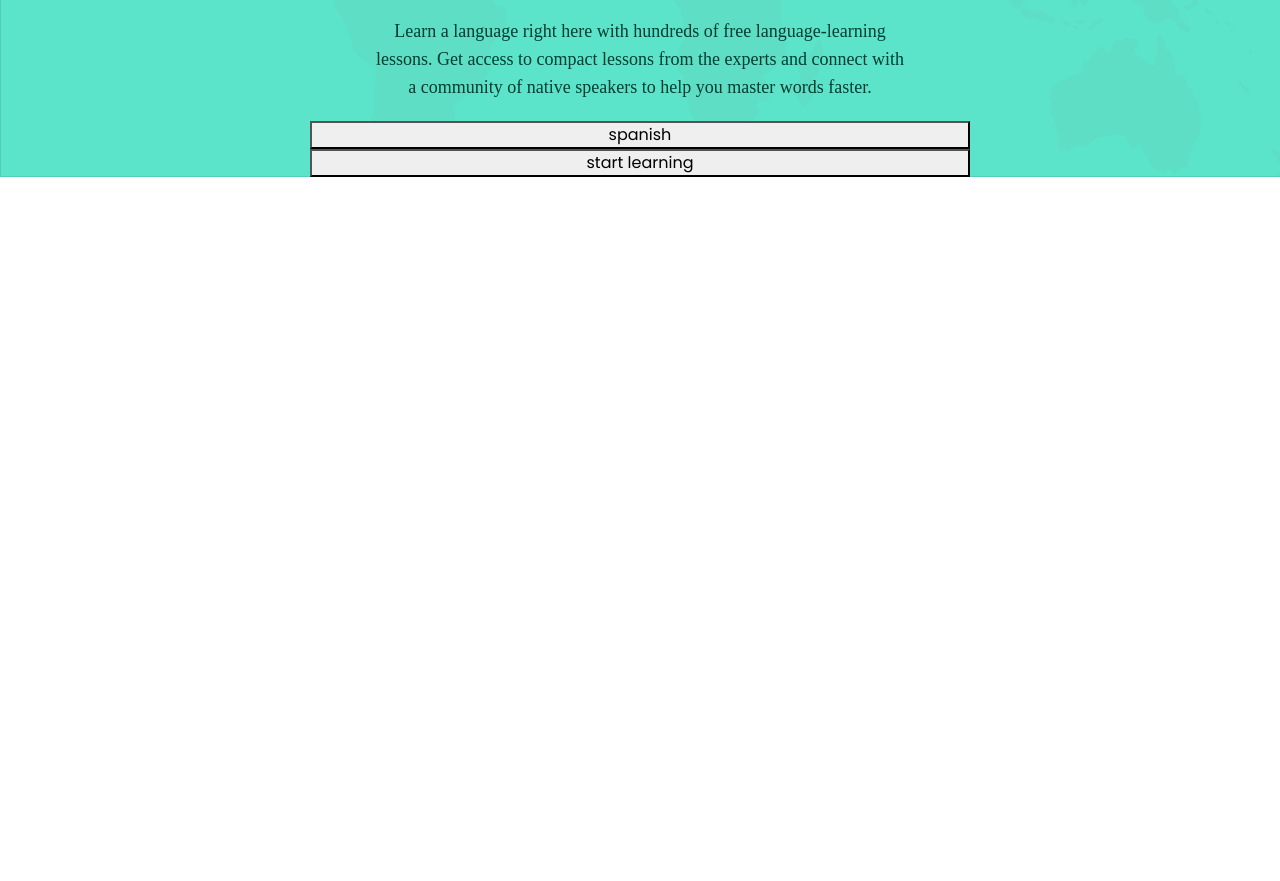
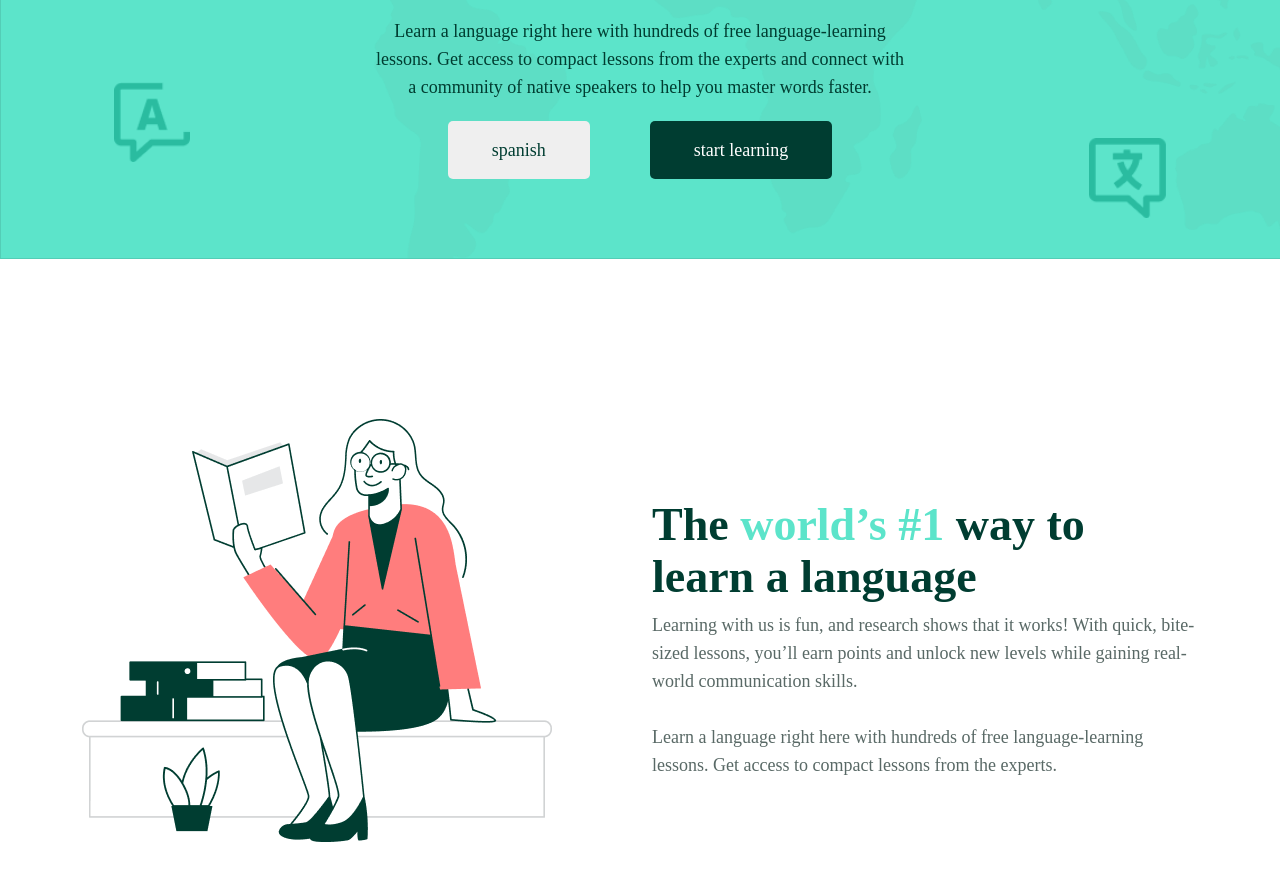
Before and after one commit to Shiham123/Learning-website, a website: page index.html in a window 1280 px wide. Shown: the part 509-1390 px from the top of the page. Before the commit the page ends 800 px from the top, so only its background shows below. Drawn offline with nearby package versions, Linux system fonts and the light colour scheme; files whose address does not match are found by name.

Commit message:
another section

```diff
--- a/index.html
+++ b/index.html
@@ -88,11 +88,46 @@
           a community of native speakers to help you master words faster.
         </p>
 
-        <button>spanish</button>
-        <button>start learning</button>
+        <div class="button-header d-flex justify-content-center">
+          <button>spanish</button>
+          <button>start learning</button>
+        </div>
+      </div>
+    </section>
+
+    <!-- ----------------------------------------------------- -->
+
+    <section class="section-two">
+      <div class="container">
+        <div class="row">
+          <div class="col-lg-6">
+            <div class="img">
+              <img
+                class="img-fluid"
+                src="/assets/image/sitting-img.png"
+                alt=""
+              />
+            </div>
+          </div>
+          <div class="col-lg-6">
+            <div class="details d-flex flex-column justify-content-center">
+              <h1>The <span>world’s #1</span> way to learn a language</h1>
+              <p>
+                Learning with us is fun, and research shows that it works! With
+                quick, bite-sized lessons, you’ll earn points and unlock new
+                levels while gaining real-world communication skills.
+                <br /><br />
+                Learn a language right here with hundreds of free
+                language-learning lessons. Get access to compact lessons from
+                the experts.
+              </p>
+            </div>
+          </div>
+        </div>
       </div>
     </section>
     <!-- ############################################################ -->
+
     <script src="https://cdn.jsdelivr.net/npm/bootstrap@5.2.2/dist/js/bootstrap.bundle.min.js"></script>
     <!-- <script src="./assets/start/js/bootstrap.bundle.min.js"></script> -->
   </body>
--- a/scss/style.scss
+++ b/scss/style.scss
@@ -156,4 +156,97 @@ body {
     text-align: center;
     color: #003d31;
   }
+
+  .button-header {
+    margin-bottom: 5rem;
+    position: relative;
+
+    &::before {
+      position: absolute;
+      content: '';
+      left: -30%;
+      bottom: 30%;
+      background-image: url(/assets/image/Union-1.png);
+      background-repeat: no-repeat;
+      background-position: center;
+      background-size: contain;
+      width: 80px;
+      height: 80px;
+    }
+
+    &::after {
+      position: absolute;
+      content: '';
+      right: -30%;
+      top: 30%;
+      background-image: url(/assets/image/Union-2.png);
+      background-repeat: no-repeat;
+      background-position: center;
+      background-size: contain;
+      width: 80px;
+      height: 80px;
+    }
+
+    button {
+      padding: 10px 10px;
+      margin: 0 30px;
+
+      &:nth-child(1) {
+        border: none;
+        font-family: 'Neue Montreal';
+        font-style: normal;
+        font-weight: 400;
+        font-size: 18px;
+        line-height: 28px;
+        text-align: center;
+        color: #003d31;
+        padding: 15px 44px;
+        border-radius: 5px;
+      }
+
+      &:nth-child(2) {
+        border: none;
+        background-color: #003d31;
+        color: #ffffff;
+        border-radius: 5px;
+        font-family: 'Neue Montreal';
+        font-style: normal;
+        font-weight: 500;
+        font-size: 18px;
+        line-height: 28px;
+        text-align: center;
+        padding: 15px 44px;
+      }
+    }
+  }
 }
+
+// --------------------------
+.section-two {
+  margin-top: 10rem;
+  margin-bottom: 10rem;
+  .details {
+    padding-top: 5rem;
+    h1 {
+      font-family: 'Neue Montreal';
+      font-style: normal;
+      font-weight: 700;
+      font-size: 46px;
+      line-height: 52px;
+      color: #003d31;
+
+      span {
+        color: #5ce4ca;
+      }
+    }
+
+    p {
+      font-family: 'Neue Montreal';
+      font-style: normal;
+      font-weight: 400;
+      font-size: 18px;
+      line-height: 28px;
+      color: #596966;
+    }
+  }
+}
```
Also changed, not shown: assets/css/style.css, assets/image/Union-1.png (added), assets/image/Union-2.png (added), assets/image/sitting-img.png (added), 1 other file.
